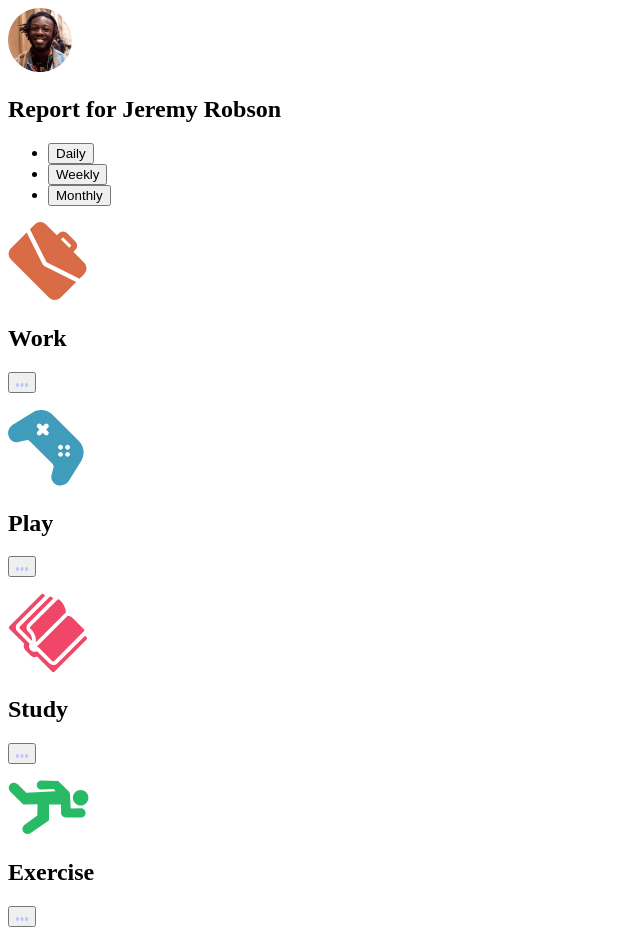
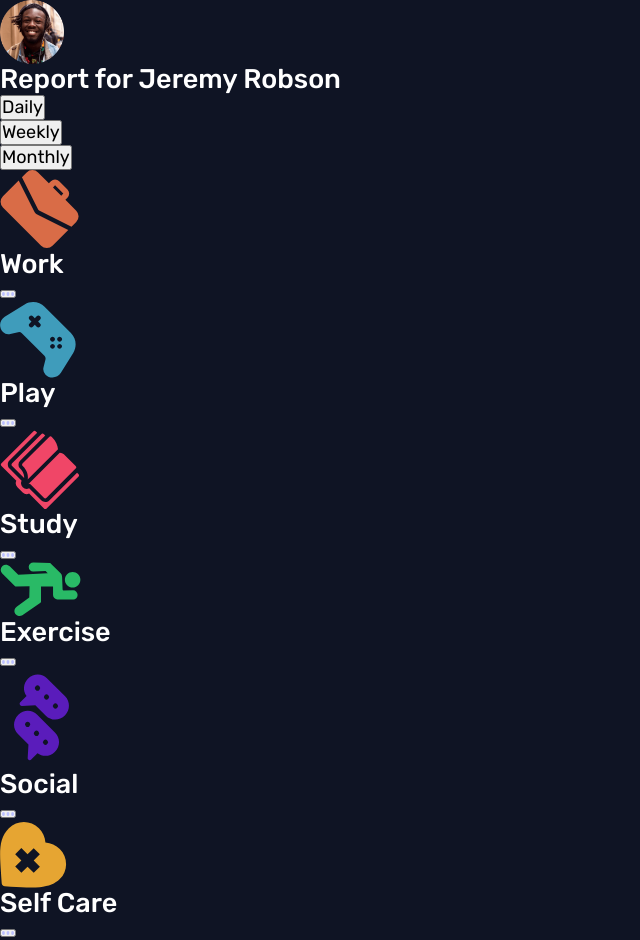
Before and after one commit to DocForLoop/time-tracking-dashboard, a website built with Vite: page index.html in a window 1280 px wide. Shown: the top 940 px of the page, without its empty margins (0-640 px from the left). Built offline with nearby package versions, Linux system fonts and the light colour scheme.

Commit message:
Add basic CSS styles

```diff
--- a/src/scss/global/_base.scss
+++ b/src/scss/global/_base.scss
@@ -0,0 +1,49 @@
+html {
+    font-size: 100%;
+}
+
+*, *::before, *::after {
+    box-sizing: border-box;
+}
+
+* {
+    margin: 0;
+    padding: 0;
+}
+
+body {
+    font-family: var(--ff-primary);
+    font-size: var(--fs-body);
+    line-height: 1.16;
+    color: var(--clr-light);
+    background-color: var(--clr-body-bg);
+}
+
+h2 {
+    font-weight: var(--fw-3);
+}
+
+p, li, figcaption {
+    text-wrap: pretty;
+}
+
+img, picture, video, canvas, svg {
+    display: block;
+    max-inline-size: 100%;
+}
+
+input, button, textarea, select {
+    font: inherit;
+}
+
+p, h1, h2, h3, h4, h5, h6 {
+    overflow-wrap: break-word;
+}
+
+h1, h2, h3, h4, h5, h6 {
+    text-wrap: balance;
+}
+
+a, a:visited, a:active {
+    text-decoration: none;
+}
--- a/src/scss/global/_colors.scss
+++ b/src/scss/global/_colors.scss
@@ -0,0 +1,15 @@
+:root {
+    --clr-user-bg: hsl(246, 80%, 60%);
+    --clr-work: hsl(15, 100%, 70%);
+    --clr-play: hsl(195, 74%, 62%);
+    --clr-study: hsl(348, 100%, 68%);
+    --clr-exercise: hsl(145, 58%, 55%);
+    --clr-social: hsl(264, 64%, 52%);
+    --clr-self-c: hsl(43, 84%, 65%);
+    --clr-body-bg: hsl(226, 43%, 10%);
+    --clr-cards-bg: hsl(235, 46%, 20%);
+    --clr-btn: hsl(235, 45%, 66%);
+    --clr-light: hsl(0, 0%, 100%);
+    --clr-previous-hrs: hsl(236, 100%, 87%);
+    --clr-report: hsl(233, 100%, 93%);
+}
--- a/src/scss/global/_mixins.scss
+++ b/src/scss/global/_mixins.scss
@@ -1 +1,5 @@
 @use './functions' as * ;
+
+@mixin card {
+
+}
--- a/src/scss/global/_typography.scss
+++ b/src/scss/global/_typography.scss
@@ -1 +1,36 @@
 @use './functions' as * ;
+
+@font-face {
+    font-display: swap;
+    font-family: 'Rubik';
+    font-style: normal;
+    font-weight: 300;
+    src: url('../assets/fonts/rubik-v28-latin-300.woff2') format('woff2');
+}
+
+@font-face {
+    font-display: swap;
+    font-family: 'Rubik';
+    font-style: normal;
+    font-weight: 400;
+    src: url('../assets/fonts/rubik-v28-latin-regular.woff2') format('woff2');
+}
+
+@font-face {
+    font-display: swap;
+    font-family: 'Rubik';
+    font-style: normal;
+    font-weight: 500;
+    src: url('../assets/fonts/rubik-v28-latin-500.woff2') format('woff2');
+}
+
+:root {
+    --ff-primary: 'Rubik', 'Segoe UI', 'Helvetica Neue', Arial, sans-serif;
+    --fs-user-tab-desk: #{fluid(24, 40, 768, 1440)};
+    --fs-current-hrs-mob-tab: #{fluid(32, 56, 375, 768)};
+    --fs-previous-hrs: #{rem(15)};
+    --fs-body: #{rem(18)};
+    --fw-1: 300;
+    --fw-2: 400;
+    --fw-3: 500;
+}
```
Also changed, not shown: src/assets/fonts/rubik-v28-latin-300.woff2 (added), src/assets/fonts/rubik-v28-latin-500.woff2 (added), src/assets/fonts/rubik-v28-latin-regular.woff2 (added).
